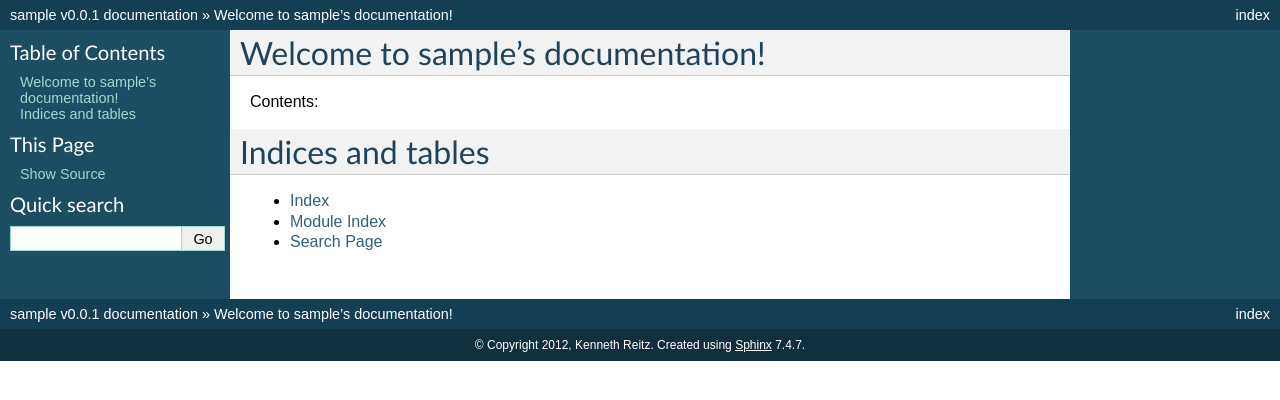
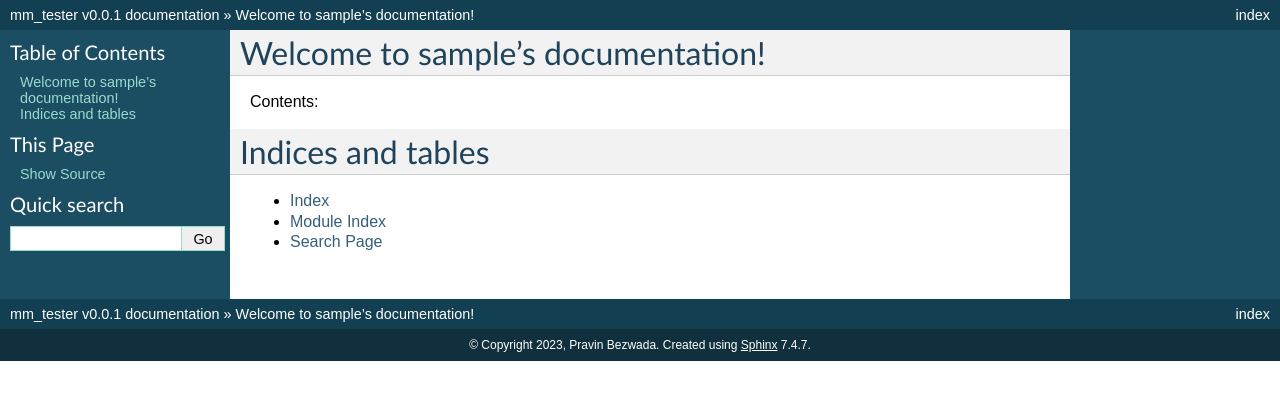
Before and after one commit to NickyBenz/mm_tester, a Sphinx documentation site: the page built from docs/index.rst, in a window 1280 px wide. Shown: the top 400 px of the page. Built offline with Sphinx 7.4.7, drawn with Linux system fonts in a browser that asks for light colours.

Commit message:
Update conf.py

```diff
--- a/docs/conf.py
+++ b/docs/conf.py
@@ -40,8 +40,8 @@ source_suffix = '.rst'
 master_doc = 'index'
 
 # General information about the project.
-project = u'sample'
-copyright = u'2012, Kenneth Reitz'
+project = u'mm_tester'
+copyright = u'2023, Pravin Bezwada'
 
 # The version info for the project you're documenting, acts as replacement for
 # |version| and |release|, also used in various other places throughout the
@@ -213,8 +213,8 @@ latex_documents = [
 # One entry per manual page. List of tuples
 # (source start file, name, description, authors, manual section).
 man_pages = [
-    ('index', 'sample', u'sample Documentation',
-     [u'Kenneth Reitz'], 1)
+    ('index', 'mm_tester', u'MM Testing Documentation',
+     [u'Pravin Bezwada'], 1)
 ]
 
 # If true, show URL addresses after external links.
@@ -227,8 +227,8 @@ man_pages = [
 # (source start file, target name, title, author,
 #  dir menu entry, description, category)
 texinfo_documents = [
-  ('index', 'sample', u'sample Documentation',
-   u'Kenneth Reitz', 'sample', 'One line description of project.',
+  ('index', 'mm_tester', u'MM Testing Documentation',
+   u'Pravin Bezwada', 'mm_tester', 'Backtesting software for market making.',
    'Miscellaneous'),
 ]
 
```
